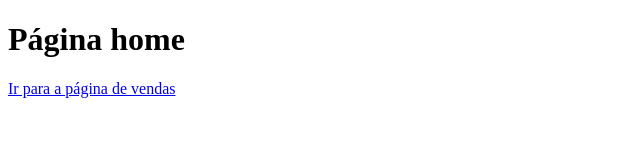
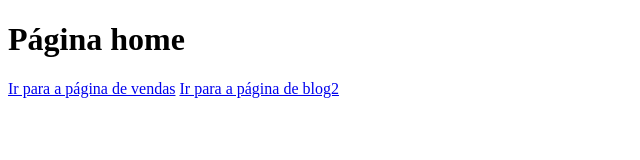
Before and after one commit to renatoss23/aulagithub, a plain HTML site: page index.html in a window 1280 px wide. Shown: the whole page, without its empty margins (0-640 px from the left). Drawn offline with Linux system fonts and the light colour scheme.

Commit message:
Atualizações no layout

```diff
--- a/index.html
+++ b/index.html
@@ -9,5 +9,6 @@
 <body>
   <h1>Página home</h1>
   <a href="vendas.html">Ir para a página de vendas</a>
+  <a href="blog2.html">Ir para a página de blog2</a>
 </body>
 </html>
```
